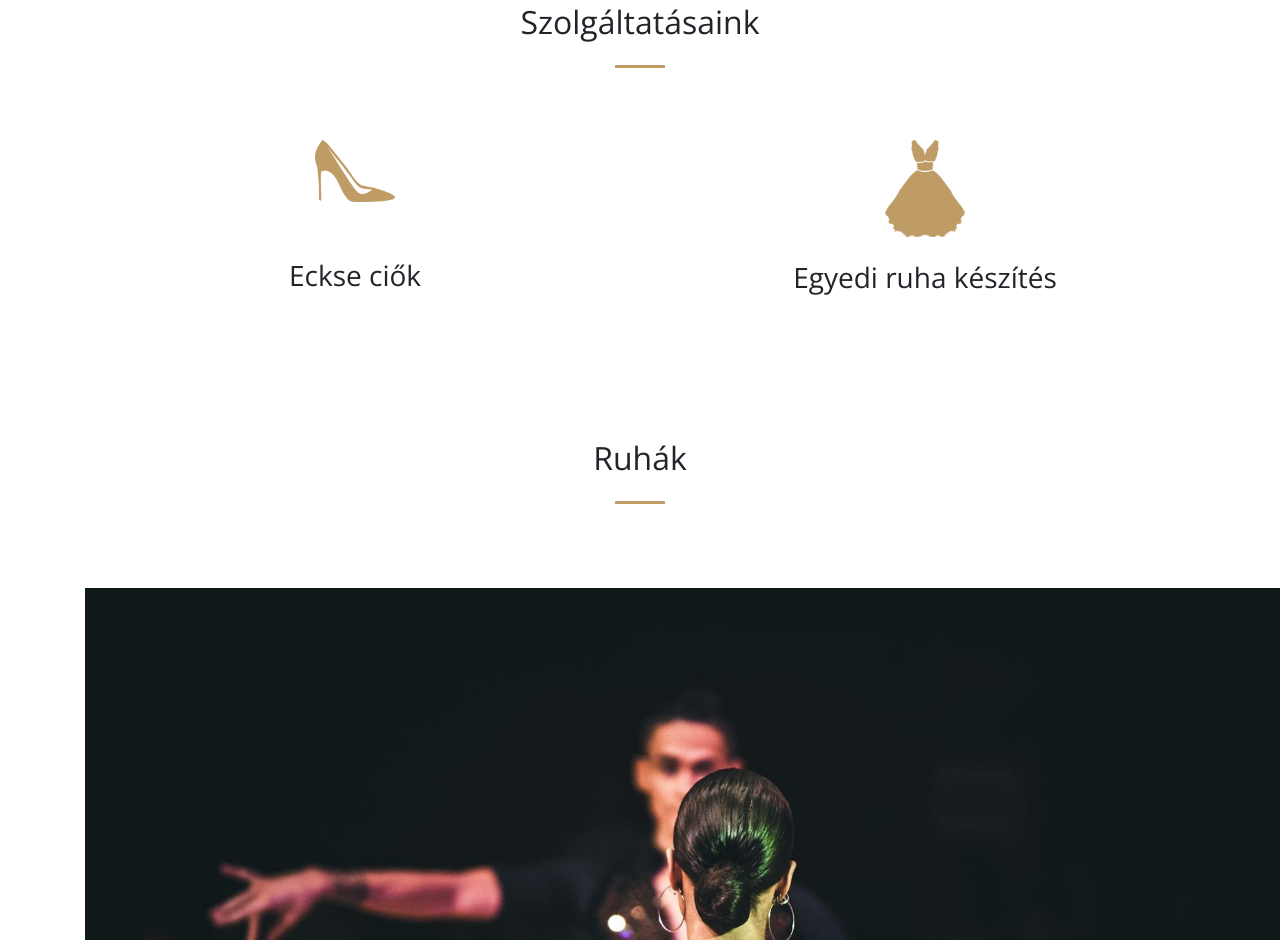
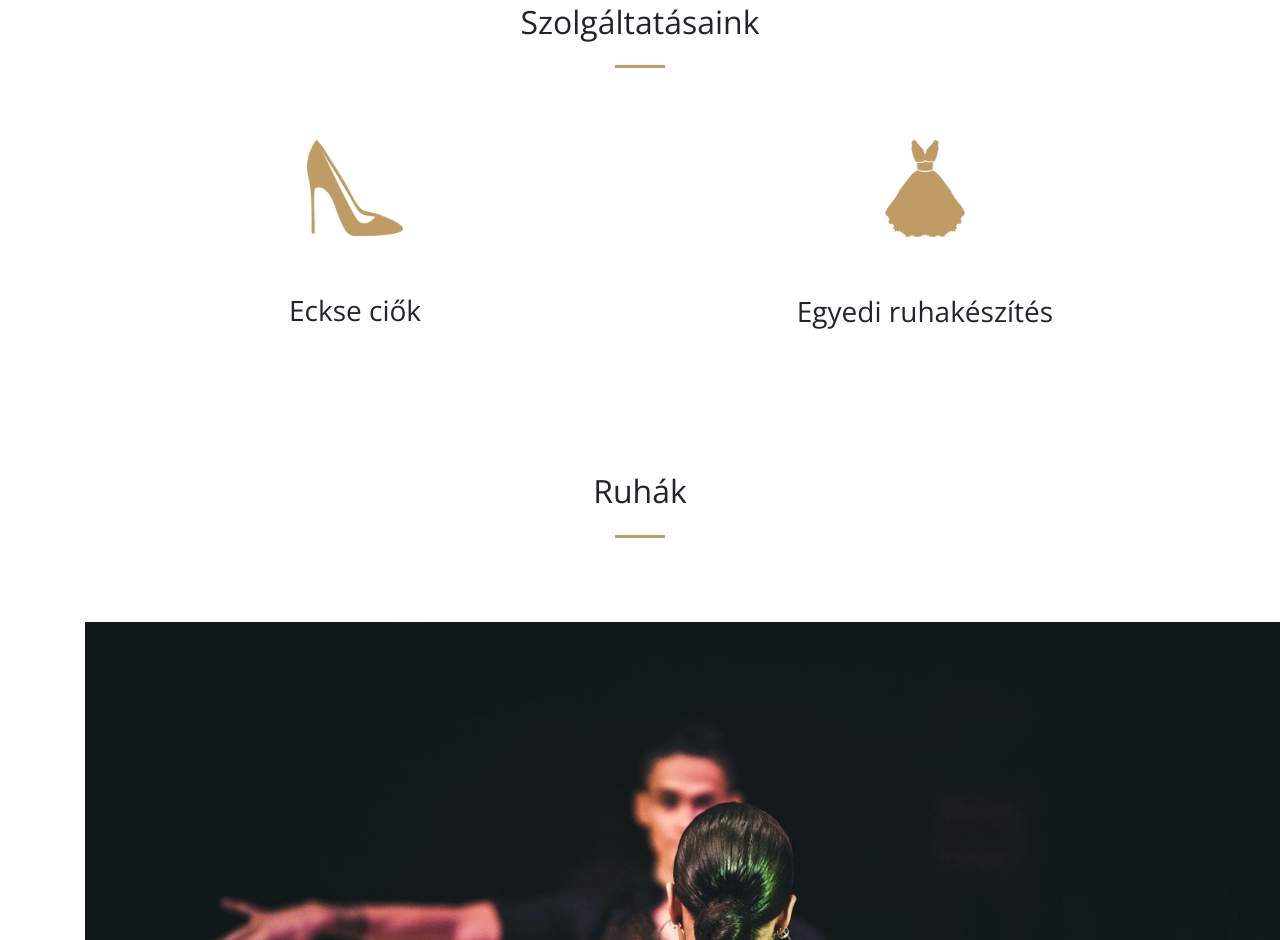
Before and after one commit to juhasztunde/excellence, a website: page index.html in a window 1280 px wide. Shown: the part 925-1865 px from the top of the page. Drawn offline with nearby package versions, Linux system fonts and the light colour scheme.

Commit message:
fix shoemaker.jpg

```diff
--- a/index.html
+++ b/index.html
@@ -80,14 +80,14 @@
             <div class="row">
                <div class="col-lg-6 col-md-12 text-center">
                   <div class="service-box mt-5 mx-auto">
-                     <img class="mb-4 img-fluid" src="highheel2.png">
+                     <img class="mb-4 img-fluid" style="margin-bottom: 0px;height: 96px;width: 96px;" src="highheel3.jpg">
                      <h3 class="mb-3"><br>Eckse ciők</h3>
                   </div>
                </div>
                <div class="col-lg-6 col-md-12 text-center">
                   <div class="service-box mt-5 mx-auto">
                      <img class="mb-4 img-fluid" src="dressmaker2.png">
-                     <h3 class="mb-3">Egyedi ruha készítés</h3>
+                     <h3 class="mb-3"><br>Egyedi ruhakészítés</h3>
                   </div>
                </div>
             </div>
```
Also changed, not shown: highheel3.jpg (added).
